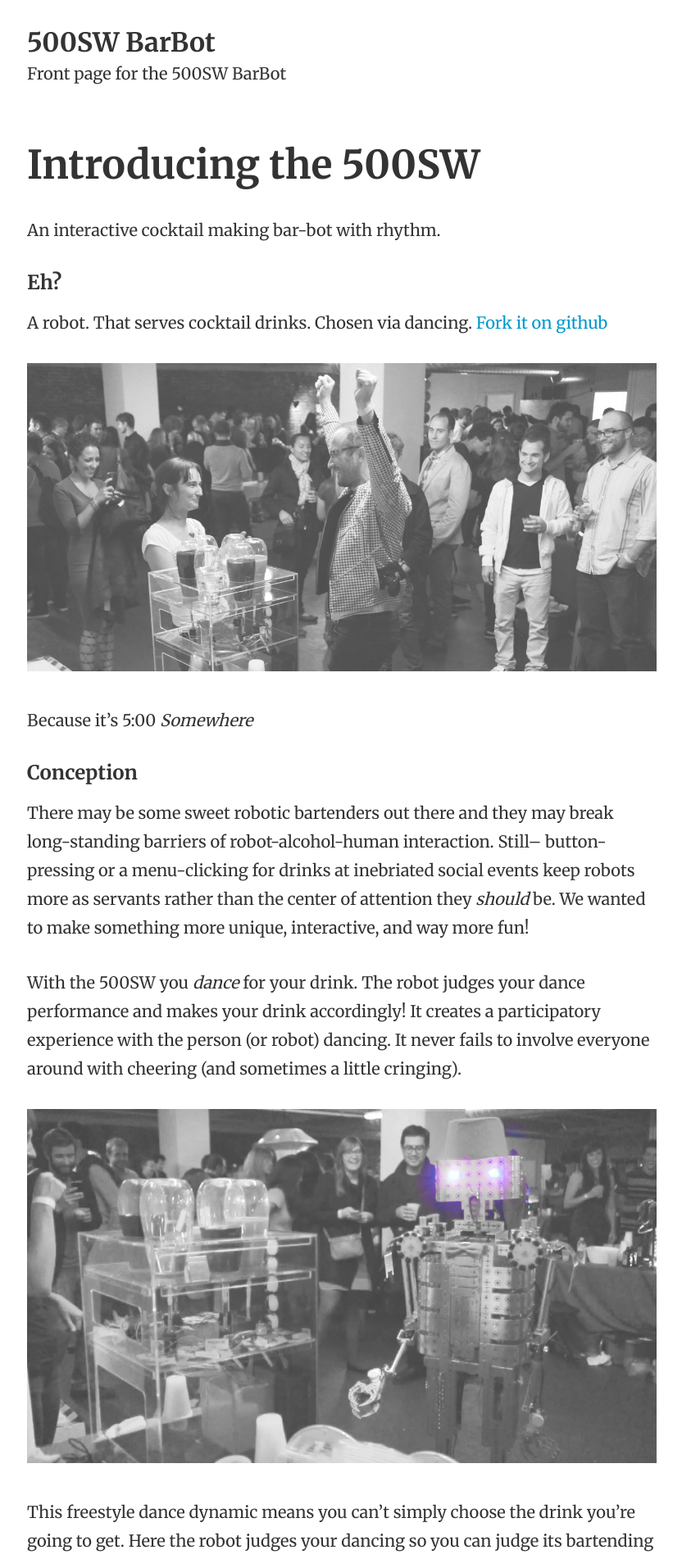
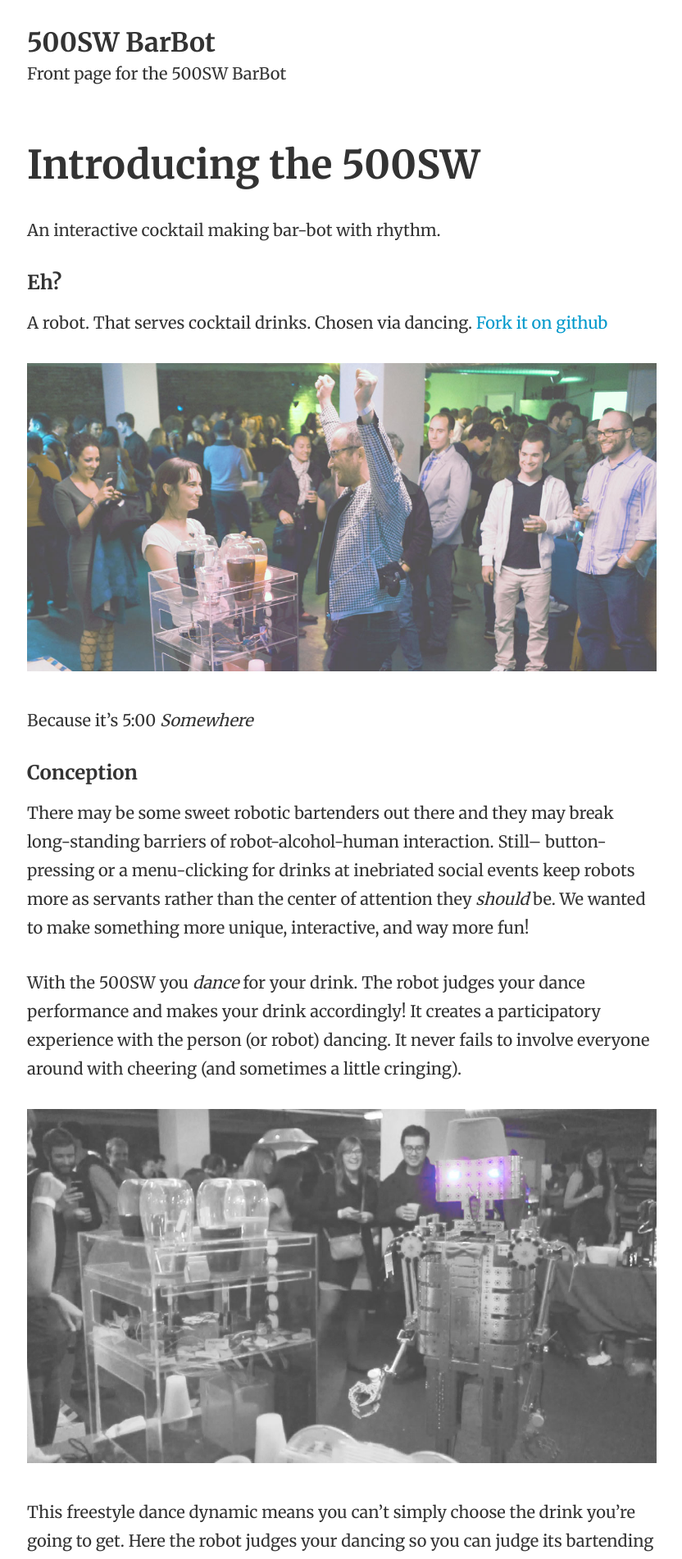
Before and after one commit to 500sw/500sw.github.io, a Jekyll site: the page built from _posts/2013-10-28-intro.md, in a window 1280 px wide. Shown: the top 1902 px of the page at 82% size, without its empty margins (223-1055 px from the left). Built offline with Jekyll 4.4.1, drawn with Linux system fonts in a browser that asks for light colours.

Commit message:
First image now in color

```diff
--- a/_posts/2013-10-28-intro.md
+++ b/_posts/2013-10-28-intro.md
@@ -8,7 +8,7 @@ An interactive cocktail making bar-bot with rhythm.
 ### Eh?
 A robot. That serves cocktail drinks. Chosen via dancing. [Fork it on github](https://github.com/500sw/barbot500sw)
 
-![Cheering after dancing]({{ site.url }}/images/barbot_cheer.jpg)
+![Cheering after dancing]({{ site.url }}/images/barbot_cheer_c.jpg)
 
 Because it's 5:00 *Somewhere*
 
```
Also changed, not shown: images/barbot_cheer_c.jpg (added).
